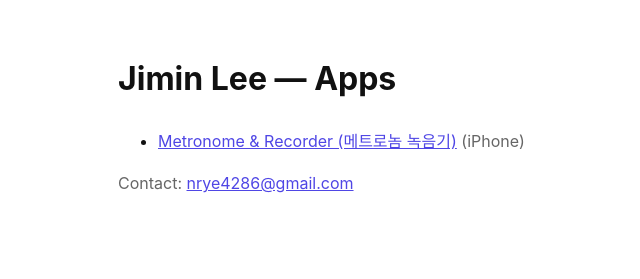
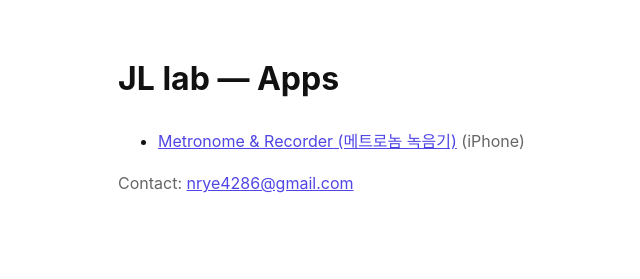
Before and after one commit to nrye4286/nrye4286.github.io, a plain HTML site: page index.html in a window 1280 px wide. Shown: the whole page, without its empty margins (142-782 px from the left). Drawn offline with Linux system fonts and the light colour scheme.

Commit message:
Developer name: JL lab (app list page)

```diff
--- a/index.html
+++ b/index.html
@@ -3,7 +3,7 @@
 <head>
 <meta charset="utf-8">
 <meta name="viewport" content="width=device-width, initial-scale=1">
-<title>Jimin Lee — Apps</title>
+<title>JL lab — Apps</title>
 <style>
   :root { --bg:#fff; --ink:#111; --muted:#666; --accent:#4f46e5; }
   @media (prefers-color-scheme: dark) { :root { --bg:#000; --ink:#f2f2f2; --muted:#a8a8a8; --accent:#a5b4fc; } }
@@ -13,7 +13,7 @@
 </head>
 <body>
 <main>
-<h1>Jimin Lee — Apps</h1>
+<h1>JL lab — Apps</h1>
 <ul>
   <li><a href="metronome/">Metronome &amp; Recorder (메트로놈 녹음기)</a> <span class="muted">(iPhone)</span></li>
 </ul>
```
